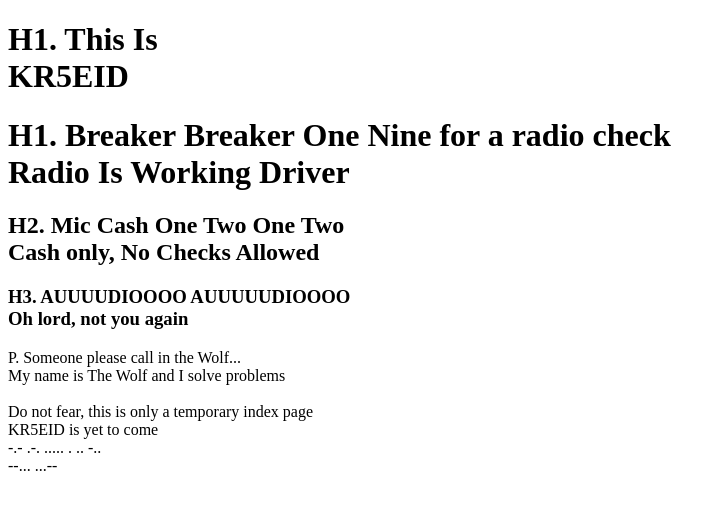
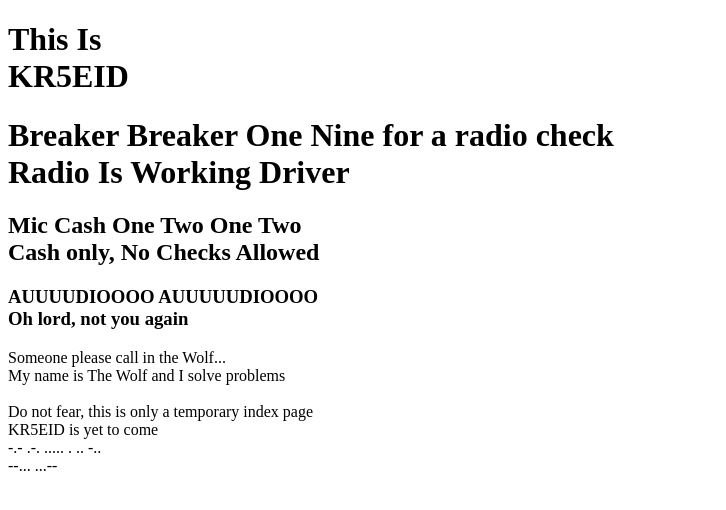
Before and after one commit to reido113/kr5eid, a plain HTML site: page index.html in a window 1280 px wide. Shown: the whole page, without its empty margins (0-726 px from the left). Drawn offline with Linux system fonts and the light colour scheme.

Commit message:
Update index.html
Text edits. Removed the H tag texts

```diff
--- a/index.html
+++ b/index.html
@@ -6,10 +6,10 @@
     <title>Document</title>
 </head>
 <body>
-	<h1>H1. This Is<br> KR5EID</h1>
-	<h1>H1. Breaker Breaker One Nine for a radio check<br> Radio Is Working Driver</h1>
-    <h2>H2. Mic Cash One Two One Two <br>Cash only, No Checks Allowed</h2>
-    <h3>H3. AUUUUDIOOOO AUUUUUDIOOOO<br>Oh lord, not you again</h3>
-    <p>P. Someone please call in the Wolf... <br>My name is The Wolf and I solve problems<br><br>Do not fear, this is only a temporary index page<br>KR5EID is yet to come<br>-.- .-. ..... . .. -..<br>--... ...--</p>
+	<h1>This Is<br> KR5EID</h1>
+	<h1>Breaker Breaker One Nine for a radio check<br> Radio Is Working Driver</h1>
+    <h2>Mic Cash One Two One Two <br>Cash only, No Checks Allowed</h2>
+    <h3>AUUUUDIOOOO AUUUUUDIOOOO<br>Oh lord, not you again</h3>
+    <p>Someone please call in the Wolf... <br>My name is The Wolf and I solve problems<br><br>Do not fear, this is only a temporary index page<br>KR5EID is yet to come<br>-.- .-. ..... . .. -..<br>--... ...--</p>
 </body>
 </html>
```
